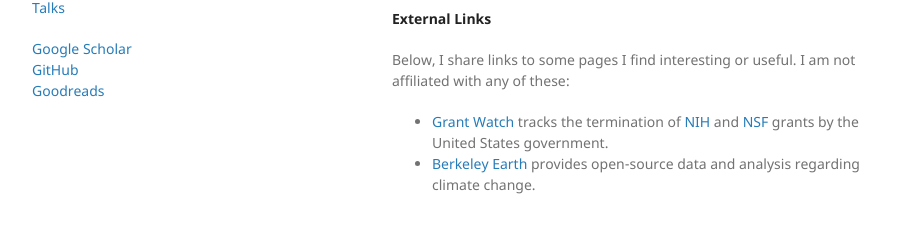
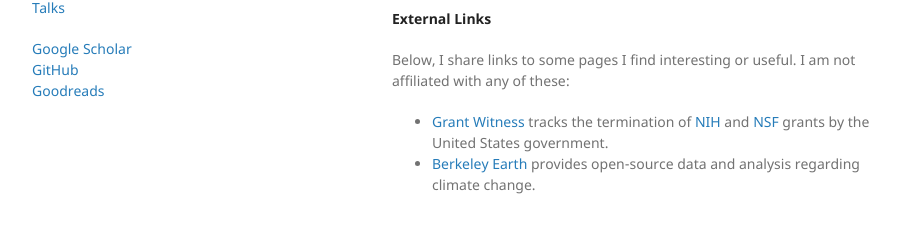
Before and after one commit to itspetar/itspetar.github.io, a Jekyll site: the page built from index.md, in a window 1280 px wide. Shown: the part 405-638 px from the top of the page, without its empty margins (178-1091 px from the left). Built offline with Jekyll 4.4.1, drawn with Linux system fonts in a browser that asks for light colours; the repository's description, which GitHub fills in, is left out; our own code applies the rules of GitHub Pages for plain Markdown files.

Commit message:
updated grant witness

```diff
--- a/index.md
+++ b/index.md
@@ -15,5 +15,5 @@ Prior to my postdoctoral work, I received my Ph.D. in Physical Chemistry in the
 **External Links**
 
 Below, I share links to some pages I find interesting or useful. I am not affiliated with any of these:
-* <a href="https://grant-watch.us/" target="_blank">Grant Watch</a> tracks the termination of <a href="https://grant-watch.us/nih-data.html" target="_blank">NIH</a> and <a href="https://grant-watch.us/nsf-data.html" target="_blank">NSF</a> grants by the United States government.
+* <a href="https://grant-witness.us/" target="_blank">Grant Witness</a> tracks the termination of <a href="https://grant-witness.us/nih-data.html" target="_blank">NIH</a> and <a href="https://grant-witness.us/nsf-data.html" target="_blank">NSF</a> grants by the United States government.
 * <a href="https://berkeleyearth.org/" target="_blank">Berkeley Earth</a> provides open-source data and analysis regarding climate change.
```
